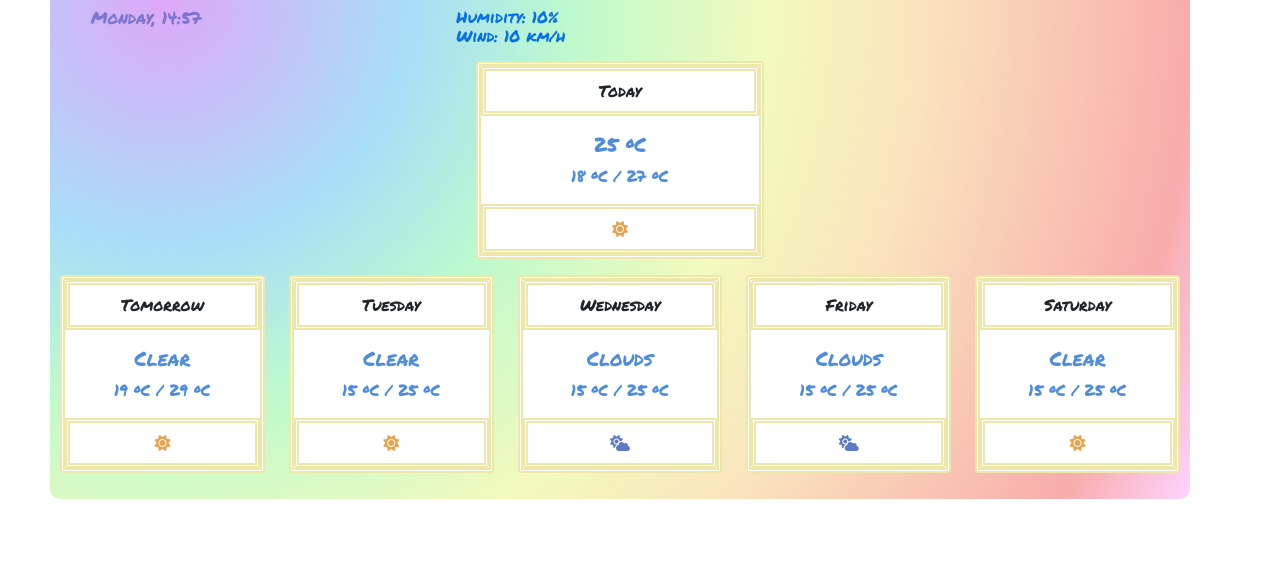
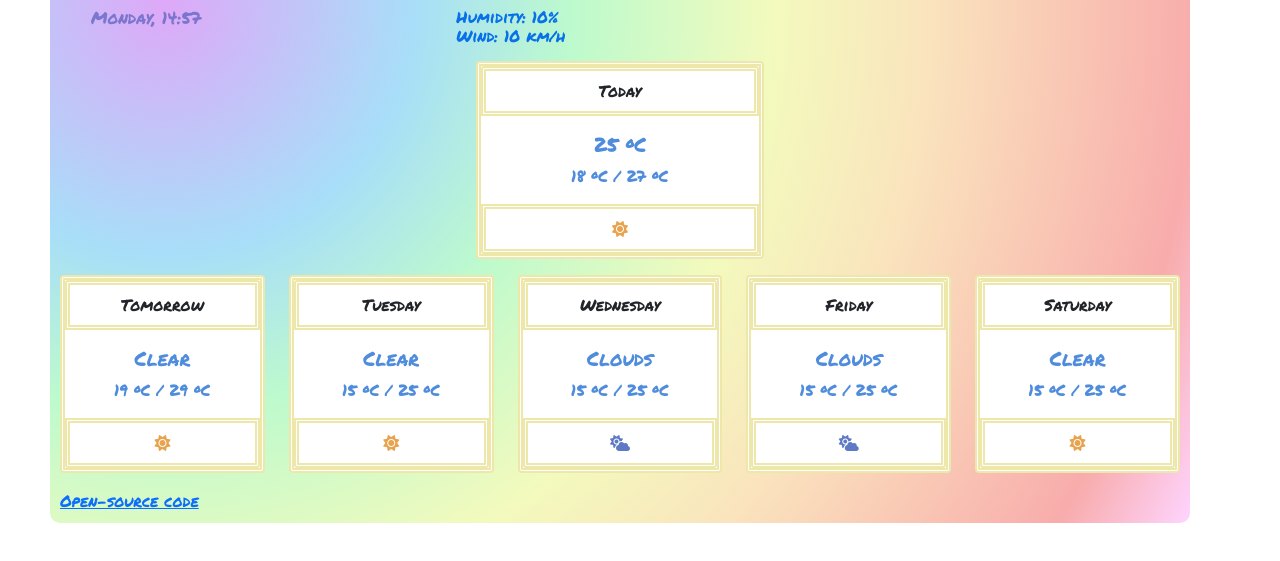
Before and after one commit to ritaipg/weather-app-hub, a website built with Parcel: page index.html in a window 1280 px wide. Shown: the part 127-688 px from the top of the page. Built offline with nearby package versions, Linux system fonts and the light colour scheme; no server answers.

Commit message:
added open source code link to html

```diff
--- a/index.html
+++ b/index.html
@@ -139,6 +139,8 @@
           </div>
         </div>
       </div>
+      <a href="https://github.com/ritaipg/weather-app-hub" target="_blank">Open-source code</a>
+
     </div>
     <script src="src/index.js"></script>
   </body>
```
